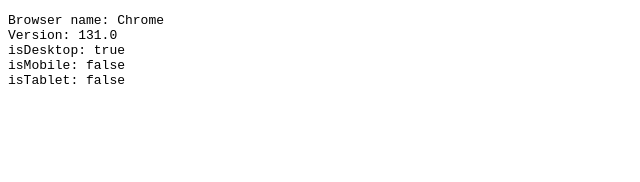
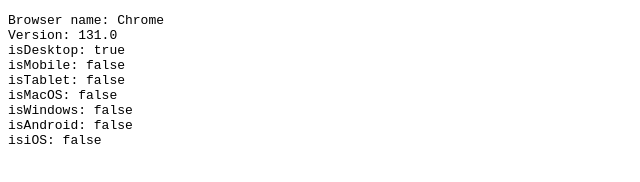
Before and after one commit to TimvanScherpenzeel/detect-ua, a website: page index.html in a window 1280 px wide. Shown: the whole page, without its empty margins (0-640 px from the left). Drawn offline with Linux system fonts and the light colour scheme.

Commit message:
add support for MacOS / Windows version detection and handle Edge 79

```diff
--- a/index.html
+++ b/index.html
@@ -35,6 +35,18 @@
               '\n' +
               'isTablet: ' +
               browser.isTablet +
+              '\n' +
+              'isMacOS: ' +
+              JSON.stringify(browser.isMacOS) +
+              '\n' +
+              'isWindows: ' +
+              JSON.stringify(browser.isWindows) +
+              '\n' +
+              'isAndroid: ' +
+              JSON.stringify(browser.isAndroid) +
+              '\n' +
+              'isiOS: ' +
+              JSON.stringify(browser.isiOS) +
               '\n'
           )
         );
--- a/src/index.ts
+++ b/src/index.ts
@@ -55,7 +55,7 @@
   get isMobile(): boolean {
     const cached = this.cache.get('isMobile');
 
-    if (cached) {
+    if (cached !== undefined) {
       return cached;
     } else {
       if (
@@ -87,7 +87,7 @@
   get isTablet(): boolean {
     const cached = this.cache.get('isTablet');
 
-    if (cached) {
+    if (cached !== undefined) {
       return cached;
     } else {
       if (
@@ -117,7 +117,7 @@
   get isDesktop(): boolean {
     const cached = this.cache.get('isDesktop');
 
-    if (cached) {
+    if (cached !== undefined) {
       return cached;
     } else {
       const result = !this.isMobile && !this.isTablet;
@@ -128,12 +128,130 @@
   }
 
   /**
-   * Returns if the device is an iOS device
+   * Returns if the device is running MacOS (and if so which version)
+   */
+  get isMacOS(): IResult | boolean {
+    const cached = this.cache.get('isMacOS');
+
+    if (cached !== undefined) {
+      return cached;
+    } else {
+      if (/macintosh/i.test(this.userAgent)) {
+        const getMacOSVersionName = (version: string): string => {
+          const v = version
+            .split('.')
+            .splice(0, 2)
+            .map(s => parseInt(s, 10) || 0);
+          v.push(0);
+
+          if (v[0] !== 10) {
+            return '';
+          }
+
+          switch (v[1]) {
+            case 5:
+              return 'Leopard';
+            case 6:
+              return 'Snow Leopard';
+            case 7:
+              return 'Lion';
+            case 8:
+              return 'Mountain Lion';
+            case 9:
+              return 'Mavericks';
+            case 10:
+              return 'Yosemite';
+            case 11:
+              return 'El Capitan';
+            case 12:
+              return 'Sierra';
+            case 13:
+              return 'High Sierra';
+            case 14:
+              return 'Mojave';
+            case 15:
+              return 'Catalina';
+            default:
+              return '';
+          }
+        };
+
+        const result = {
+          name: 'MacOS',
+          version: getMacOSVersionName(
+            this.match(1, /mac os x (\d+(\.?_?\d+)+)/i).replace(/[_\s]/g, '.')
+          ),
+        };
+
+        return result;
+      }
+
+      this.cache.set('isMacOS', false);
+
+      return false;
+    }
+  }
+
+  /**
+   * Returns if the device is running Windows (and if so which version)
+   */
+  get isWindows(): IResult | boolean {
+    const cached = this.cache.get('isMacOS');
+
+    if (cached !== undefined) {
+      return cached;
+    } else {
+      if (/windows /i.test(this.userAgent)) {
+        const getWindowsVersionName = (version: string): string => {
+          switch (version) {
+            case 'NT':
+              return 'NT';
+            case 'XP':
+              return 'XP';
+            case 'NT 5.0':
+              return '2000';
+            case 'NT 5.1':
+              return 'XP';
+            case 'NT 5.2':
+              return '2003';
+            case 'NT 6.0':
+              return 'Vista';
+            case 'NT 6.1':
+              return '7';
+            case 'NT 6.2':
+              return '8';
+            case 'NT 6.3':
+              return '8.1';
+            case 'NT 10.0':
+              return '10';
+            default:
+              return '';
+          }
+        };
+
+        const result = {
+          name: 'Windows',
+          version: getWindowsVersionName(this.match(1, /Windows ((NT|XP)( \d\d?.\d)?)/i)),
+        };
+
+        this.cache.set('isWindows', result);
+
+        return result;
+      }
+
+      this.cache.set('isWindows', false);
+
+      return false;
+    }
+  }
+
+  /**
+   * Returns if the device is an iOS device (and if so which version)
    */
   get isiOS(): IResult | boolean {
     const cached = this.cache.get('isiOS');
 
-    if (cached) {
+    if (cached !== undefined) {
       return cached;
     } else {
       if (this.iOS) {
@@ -148,18 +266,20 @@
 
         return result;
       } else {
+        this.cache.set('iOS', false);
+
         return false;
       }
     }
   }
 
   /**
-   * Returns if the device is an Android device
+   * Returns if the device is an Android device (and if so which version)
    */
   get isAndroid(): IResult | boolean {
     const cached = this.cache.get('isAndroid');
 
-    if (cached) {
+    if (cached !== undefined) {
       return cached;
     } else {
       if (this.android) {
@@ -183,7 +303,7 @@
   get browser(): IResult | boolean {
     const cached = this.cache.get('browser');
 
-    if (cached) {
+    if (cached !== undefined) {
       return cached;
     } else {
       const versionIdentifier = this.match(1, /version\/(\d+(\.\d+)?)/i);
@@ -225,11 +345,11 @@
           name: 'Internet Explorer',
           version: this.match(1, /(?:msie |rv:)(\d+(\.\d+)?)/i),
         };
-      } else if (/edg([ea]|ios)/i.test(this.userAgent)) {
+      } else if (/(edge|edgios|edga|edg)/i.test(this.userAgent)) {
         // Edge
         result = {
           name: 'Microsoft Edge',
-          version: this.match(2, /edg([ea]|ios)\/(\d+(\.\d+)?)/i),
+          version: this.match(2, /(edge|edgios|edga|edg)\/(\d+(\.\d+)?)/i),
         };
       } else if (/firefox|iceweasel|fxios/i.test(this.userAgent)) {
         // Firefox
```
Also changed, not shown: dist/detect-ua.cjs.js, dist/detect-ua.esm.js, dist/detect-ua.umd.js, dist/types/index.d.ts.
